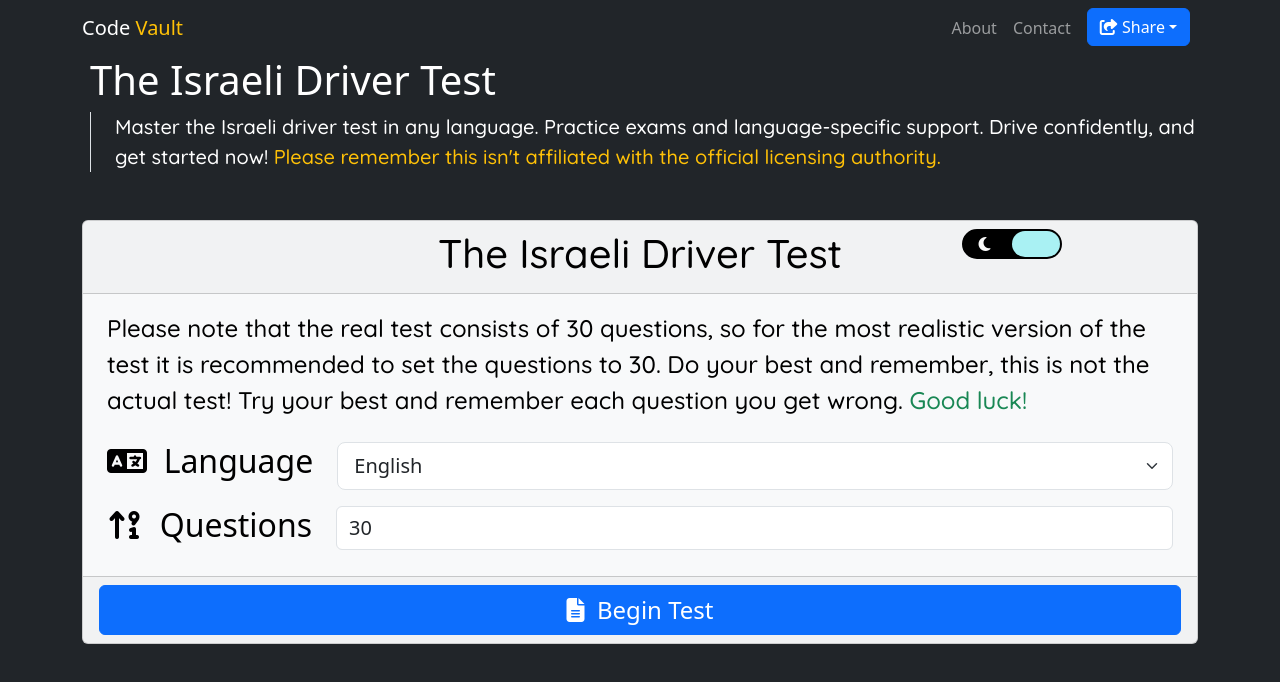
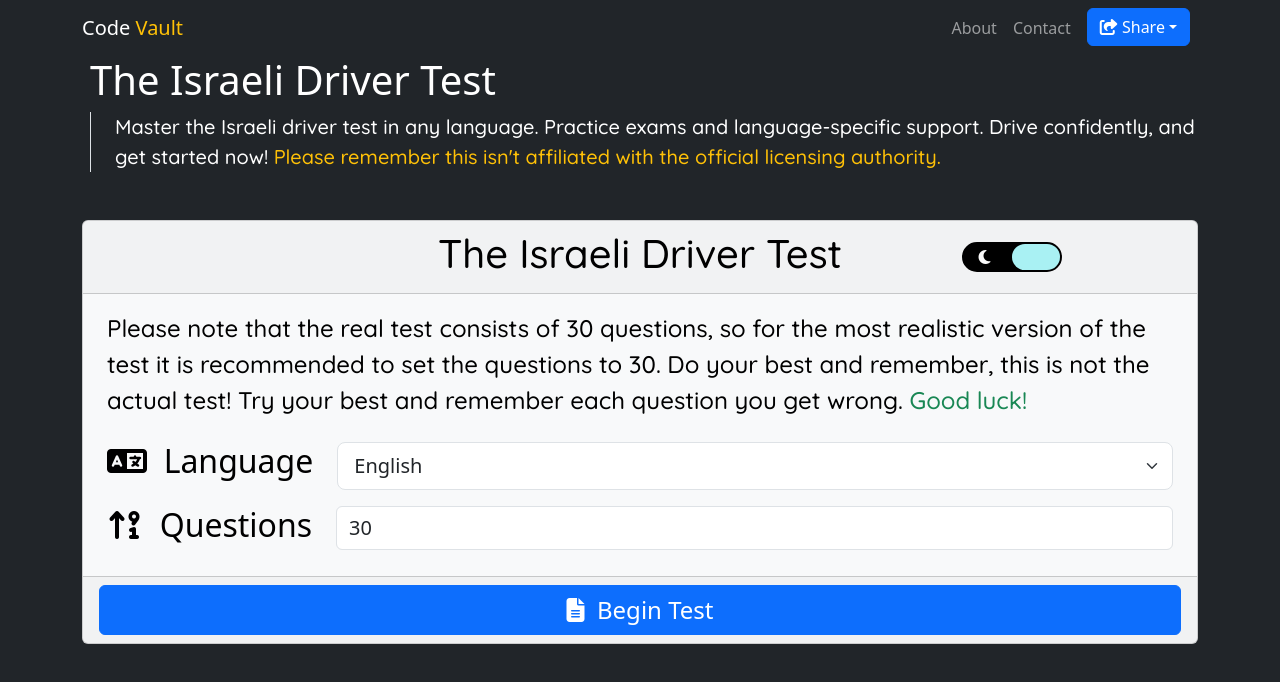
Before and after one commit to Oded2/Code-Vault, a SvelteKit app: page /israel-theory-driving in a window 1280 px wide. Shown: the top 682 px of the page. Built offline with nearby package versions, Linux system fonts and the light colour scheme; a web font is replaced by a local one.

Commit message:
Minor UI change

```diff
--- a/src/routes/israel-theory-driving/+page.svelte
+++ b/src/routes/israel-theory-driving/+page.svelte
@@ -249,7 +249,10 @@
             </div>
           {/if}
 
-          <div class="col-sm d-flex justify-content-center">
+          <div
+            class="col-sm d-flex justify-content-center"
+            class:align-items-center={!start}
+          >
             <DarkModeSwitch bind:checked={darkMode} />
           </div>
         </div>
```
